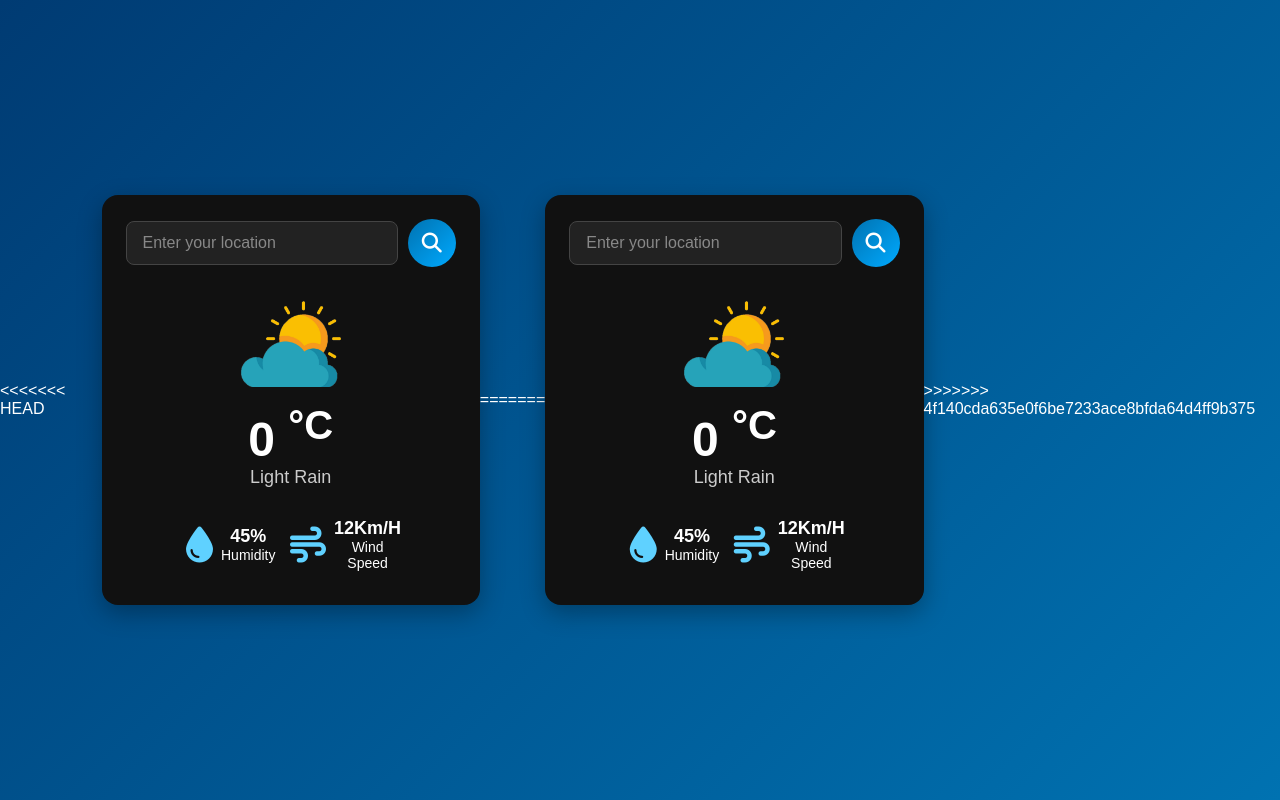
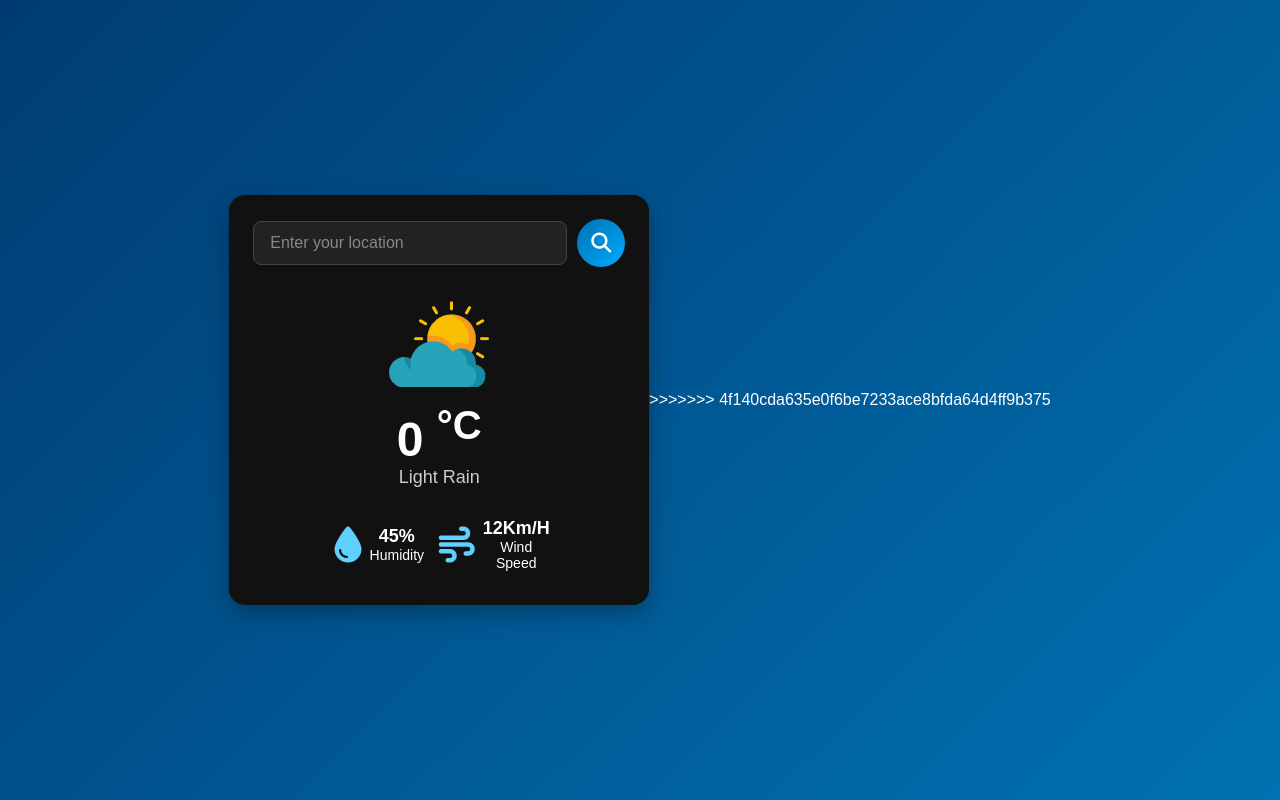
Before and after one commit to ChitranshDharwal/Weather-App, a plain HTML site: page index.html in a window 1280 px wide. Drawn offline with Linux system fonts and the light colour scheme.

Commit message:
Update index.html

```diff
--- a/index.html
+++ b/index.html
@@ -1,60 +1,3 @@
-<<<<<<< HEAD
-<!DOCTYPE html>
-<html lang="en">
-<head>
-    <meta charset="UTF-8">
-    <meta http-equiv="X-UA-Compatible" content="IE=edge">
-    <meta name="viewport" content="width=device-width, initial-scale=1.0">
-    <title>Weather App With JavaScript</title>
-    <link rel="stylesheet" href="style.css">
-</head>
-<body>
-    <div class="container">
-        <div class="header">
-            <div class="search-box">
-                <input type="text" placeholder="Enter your location" class="input-box">
-
-                <button class="fa-solid fa-magnifying-glass" id="searchBtn"></button>
-            </div>
-        </div>
-
-        <div class="location-not-found">
-            <h1>Sorry, Location not found!!!</h1>
-            <img src="/assets/404.png" alt="404 Error">
-        </div>
-
-        <div class="weather-body">
-            <img src="/assets/cloud.png" alt="Weather Image" class="weather-img">
-
-            <div class="weather-box">
-                <p class="temperature">0 <sup>°C</sup></p>
-                <p class="description">light rain</p>
-            </div>
-
-            <div class="weather-details">
-                <div class="humidity">
-                    <i class="fa-sharp fa-solid fa-droplet"></i>
-                    <div class="text">
-                        <span id="humidity">45%</span>
-                        <p>Humidity</p>
-                    </div>
-                </div>
-
-                <div class="wind">
-                    <i class="fa-solid fa-wind"></i>
-                    <div class="text">
-                        <span id="wind-speed">12Km/H</span>
-                        <p>Wind Speed</p>
-                    </div>
-                </div>
-            </div>
-        </div>
-    </div>
-
-
-    <script src="script.js"></script>
-    <script src="https://kit.fontawesome.com/a56af39a68.js" crossorigin="anonymous"></script></body>
-=======
 <!DOCTYPE html>
 <html lang="en">
 <head>
```
